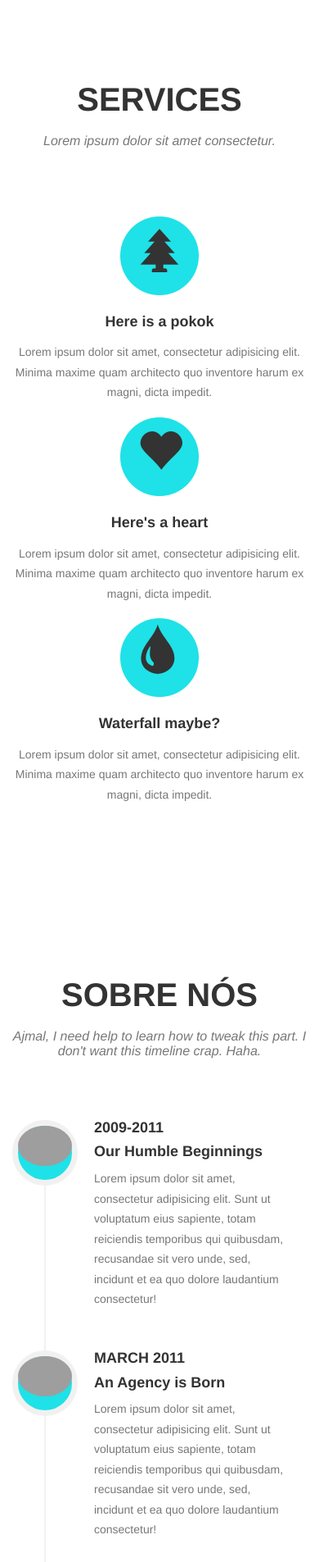
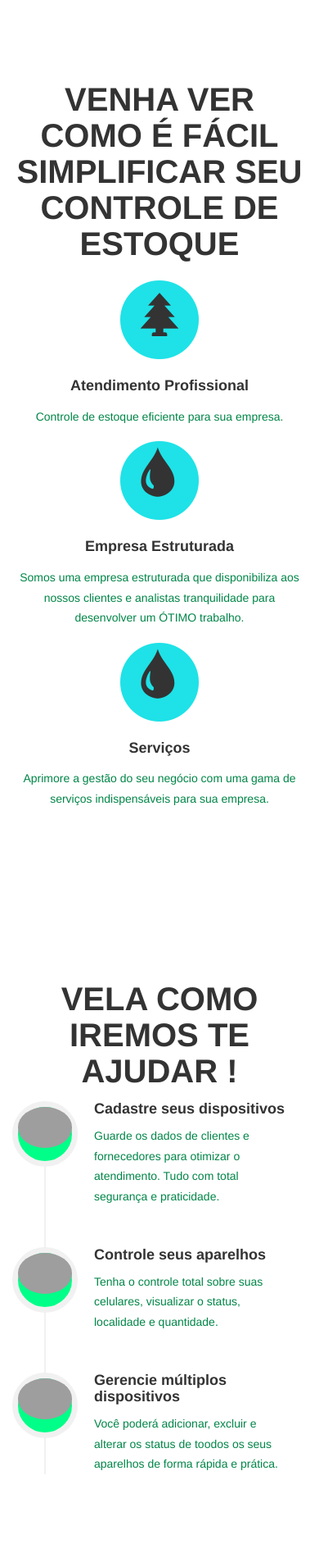
Before and after one commit to caiosalha23/TCC, a PHP site: page /Tela_inicial.html in a window 390 px wide. Shown: the part 151-2056 px from the top of the page at 82% size. Run offline with PHP 8.4, Linux system fonts and the light colour scheme; some libraries are stand-ins or nearby versions; grey boxes are pictures that could not be loaded.

```diff
--- a/Tela_inicial.html
+++ b/Tela_inicial.html
@@ -39,8 +39,7 @@
                     <li class="">
                         <a class="page-scroll" href="#about">SOBRE NÓS</a>
                     </li>
-                    <li class="">
-                        <a class="page-scroll" href="#team">EQUIPE</a>
+
                     </li>
                     <li class="">
                         <a class="page-scroll" href="#contact">CONTATO</a>
@@ -68,8 +67,7 @@
         <div class="container">
             <div class="row">
                 <div class="col-lg-12 text-center">
-                    <h2 class="section-heading">Services</h2>
-                    <h3 class="section-subheading text-muted">Lorem ipsum dolor sit amet consectetur.</h3>
+                    <h2 class="section-heading">Venha ver como é fácil simplificar seu controle de estoque</h2>
                 </div>
             </div>
             <div class="row text-center">
@@ -78,24 +76,24 @@
                         <i class="fa fa-circle fa-stack-2x text-primary"></i>
                         <i class="glyphicon glyphicon-tree-conifer"></i>
                     </span>
-                    <h4 class="service-heading">Here is a pokok</h4>
-                    <p class="text-muted">Lorem ipsum dolor sit amet, consectetur adipisicing elit. Minima maxime quam architecto quo inventore harum ex magni, dicta impedit.</p>
-                </div>
-                <div class="col-md-4">
-                    <span class="fa-stack fa-4x">
-                        <i class="fa fa-circle fa-stack-2x text-primary"></i>
-                        <i class="glyphicon glyphicon-heart"></i>
-                    </span>
-                    <h4 class="service-heading">Here's a heart</h4>
-                    <p class="text-muted">Lorem ipsum dolor sit amet, consectetur adipisicing elit. Minima maxime quam architecto quo inventore harum ex magni, dicta impedit.</p>
+                    <h4 class="service-heading">Atendimento Profissional</h4>
+                    <p class="text-muted">Controle de estoque eficiente para sua empresa.</p>
                 </div>
                 <div class="col-md-4">
                     <span class="fa-stack fa-4x">
                         <i class="fa fa-circle fa-stack-2x text-primary"></i>
                         <i class="glyphicon glyphicon-tint"></i>
                     </span>
-                    <h4 class="service-heading">Waterfall maybe?</h4>
-                    <p class="text-muted">Lorem ipsum dolor sit amet, consectetur adipisicing elit. Minima maxime quam architecto quo inventore harum ex magni, dicta impedit.</p>
+                    <h4 class="service-heading">Empresa Estruturada</h4>
+                    <p class="text-muted">Somos uma empresa estruturada que disponibiliza aos nossos clientes e analistas tranquilidade para desenvolver um ÓTIMO trabalho.</p>
+                </div>
+                <div class="col-md-4">
+                    <span class="fa-stack fa-4x">
+                        <i class="fa fa-circle fa-stack-2x text-primary"></i>
+                        <i class="glyphicon glyphicon-tint"></i>
+                    </span>
+                    <h4 class="service-heading">Serviços</h4>
+                    <p class="text-muted">Aprimore a gestão do seu negócio com uma gama de serviços indispensáveis para sua empresa.</p>
                 </div>
             </div>
         </div>
@@ -107,9 +105,8 @@
         <div class="container">
             <div class="row">
                 <div class="col-lg-12 text-center">
-                    <h2 class="section-heading">SOBRE NÓS</h2>
-                    <h3 class="section-subheading text-muted">Ajmal, I need help to learn how to tweak this part. I don't want this timeline crap. Haha.</h3>
-                </div>
+                    <h2 class="section-heading">Vela como iremos te ajudar !</h2>
+                        </div>
             </div>
             <div class="row">
                 <div class="col-lg-12">
@@ -120,11 +117,10 @@
                             </div>
                             <div class="timeline-panel">
                                 <div class="timeline-heading">
-                                    <h4>2009-2011</h4>
-                                    <h4 class="subheading">Our Humble Beginnings</h4>
+                                     <h4 class="subheading">Cadastre seus dispositivos</h4>
                                 </div>
                                 <div class="timeline-body">
-                                    <p class="text-muted">Lorem ipsum dolor sit amet, consectetur adipisicing elit. Sunt ut voluptatum eius sapiente, totam reiciendis temporibus qui quibusdam, recusandae sit vero unde, sed, incidunt et ea quo dolore laudantium consectetur!</p>
+                                    <p class="text-muted">Guarde os dados de clientes e fornecedores para otimizar o atendimento. Tudo com total segurança e praticidade.</p>
                                 </div>
                             </div>
                         </li>
@@ -134,11 +130,11 @@
                             </div>
                             <div class="timeline-panel">
                                 <div class="timeline-heading">
-                                    <h4>March 2011</h4>
-                                    <h4 class="subheading">An Agency is Born</h4>
+
+                                    <h4 class="subheading">Controle seus aparelhos</h4>
                                 </div>
                                 <div class="timeline-body">
-                                    <p class="text-muted">Lorem ipsum dolor sit amet, consectetur adipisicing elit. Sunt ut voluptatum eius sapiente, totam reiciendis temporibus qui quibusdam, recusandae sit vero unde, sed, incidunt et ea quo dolore laudantium consectetur!</p>
+                                    <p class="text-muted">Tenha o controle total sobre suas celulares, visualizar o status, localidade e quantidade.</p>
                                 </div>
                             </div>
                         </li>
@@ -148,104 +144,21 @@
                             </div>
                             <div class="timeline-panel">
                                 <div class="timeline-heading">
-                                    <h4>December 2012</h4>
-                                    <h4 class="subheading">Transition to Full Service</h4>
+
+                                    <h4 class="subheading">Gerencie múltiplos dispositivos</h4>
                                 </div>
                                 <div class="timeline-body">
-                                    <p class="text-muted">Lorem ipsum dolor sit amet, consectetur adipisicing elit. Sunt ut voluptatum eius sapiente, totam reiciendis temporibus qui quibusdam, recusandae sit vero unde, sed, incidunt et ea quo dolore laudantium consectetur!</p>
+                                    <p class="text-muted">Você poderá adicionar, excluir e alterar os status de toodos os seus aparelhos de forma rápida e prática.</p>
                                 </div>
                             </div>
                         </li>
-                        <li class="timeline-inverted">
-                            <div class="timeline-image">
-                                <img class="img-circle img-responsive" src="img/about/4.jpg" alt="">
-                            </div>
-                            <div class="timeline-panel">
-                                <div class="timeline-heading">
-                                    <h4>July 2014</h4>
-                                    <h4 class="subheading">Phase Two Expansion</h4>
-                                </div>
-                                <div class="timeline-body">
-                                    <p class="text-muted">Lorem ipsum dolor sit amet, consectetur adipisicing elit. Sunt ut voluptatum eius sapiente, totam reiciendis temporibus qui quibusdam, recusandae sit vero unde, sed, incidunt et ea quo dolore laudantium consectetur!</p>
-                                </div>
-                            </div>
-                        </li>
-                        <li class="timeline-inverted">
-                            <div class="timeline-image">
-                                <h4>Be Part
-                                    <br>Of Our
-                                    <br>Story!</h4>
-                            </div>
-                        </li>
+
                     </ul>
                 </div>
             </div>
         </div>
     </section>
 
-    <!-- Team Section -->
-    <section id="team" class="bg-light-gray">
-        <div class="container">
-            <div class="row">
-                <div class="col-lg-12 text-center">
-                    <h2 class="section-heading">NOSSA EQUIPE</h2>
-                    <h3 class="section-subheading text-muted">Lorem ipsum dolor sit amet consectetur.</h3>
-                </div>
-            </div>
-            <div class="row">
-                <div class="col-sm-4">
-                    <div class="team-member">
-                        <img src="http://www.mycatspace.com/wp-content/uploads/2013/08/adopting-a-cat.jpg" class="img-responsive img-circle" alt="">
-                        <h4>Kay Garland</h4>
-                        <p class="text-muted">Lead Designer</p>
-                        <ul class="list-inline social-buttons">
-                            <li><a href="#"><i class="fa fa-twitter"></i></a>
-                            </li>
-                            <li><a href="#"><i class="fa fa-facebook"></i></a>
-                            </li>
-                            <li><a href="#"><i class="fa fa-linkedin"></i></a>
-                            </li>
-                        </ul>
-                    </div>
-                </div>
-                <div class="col-sm-4">
-                    <div class="team-member">
-                        <img src="http://www.mycatspace.com/wp-content/uploads/2013/08/adopting-a-cat.jpg" class="img-responsive img-circle" alt="">
-                        <h4>Larry Parker</h4>
-                        <p class="text-muted">Lead Marketer</p>
-                        <ul class="list-inline social-buttons">
-                            <li><a href="#"><i class="fa fa-twitter"></i></a>
-                            </li>
-                            <li><a href="#"><i class="fa fa-facebook"></i></a>
-                            </li>
-                            <li><a href="#"><i class="fa fa-linkedin"></i></a>
-                            </li>
-                        </ul>
-                    </div>
-                </div>
-                <div class="col-sm-4">
-                    <div class="team-member">
-                        <img src="http://www.mycatspace.com/wp-content/uploads/2013/08/adopting-a-cat.jpg" class="img-responsive img-circle" alt="">
-                        <h4>Diana Pertersen</h4>
-                        <p class="text-muted">Lead Developer</p>
-                        <ul class="list-inline social-buttons">
-                            <li><a href="#"><i class="fa fa-twitter"></i></a>
-                            </li>
-                            <li><a href="#"><i class="fa fa-facebook"></i></a>
-                            </li>
-                            <li><a href="#"><i class="fa fa-linkedin"></i></a>
-                            </li>
-                        </ul>
-                    </div>
-                </div>
-            </div>
-            <div class="row">
-                <div class="col-lg-8 col-lg-offset-2 text-center">
-                    <p class="large text-muted">Lorem ipsum dolor sit amet, consectetur adipisicing elit. Aut eaque, laboriosam veritatis, quos non quis ad perspiciatis, totam corporis ea, alias ut unde.</p>
-                </div>
-            </div>
-        </div>
-    </section>
 
     <!-- Clients Aside -->
 
@@ -254,7 +167,7 @@
             <div class="row">
                 <div class="col-lg-12 text-center">
                     <h2 class="section-heading">CONTATO</h2>
-                    <h3 class="section-subheading text-muted">Lorem ipsum dolor sit amet consectetur.</h3>
+
                 </div>
             </div>
             <div class="row">
@@ -297,7 +210,7 @@
         <div class="container">
             <div class="row">
                 <div class="col-md-4">
-                    <span class="copyright">Copyright © Your Website 2014</span>
+                    <span class="copyright">Copyright © Your Website 2022</span>
                 </div>
                 <div class="col-md-4">
                     <ul class="list-inline social-buttons">
--- a/Tela_login.html
+++ b/Tela_login.html
@@ -11,6 +11,9 @@
 <!--
  Botão cadastre-se (a decidir com o grupo)
 -->
+<div >
+    <a class="navbar-brand page-scroll" href="Tela_inicial.html">CONTROLE DE ESTOQUE</a>
+</div>
 
     <div class="main-login">
     <div class="left-login">
@@ -27,7 +30,7 @@
                         <label for="senha">Senha</label>
                         <input type="password" name="senha" placeholder="Senha">
                     </div>
-                    <button class="btn-login">Entrar</button>
+                    <a class="entrar" href="Tela_Cliente.html">Entrar</a>
                 </div>
             </div>
        </div>
--- a/css/style_tela_inicial.css
+++ b/css/style_tela_inicial.css
@@ -10,7 +10,7 @@ body {
 }
 
 .text-muted {
-    color: #777;
+    color: #018547;
 }
 
 .text-primary {
@@ -493,7 +493,7 @@ section h3.section-subheading {
     border-radius: 100%;
     text-align: center;
     color: #fff;
-    background-color: #1ee2e7;
+    background-color: #00ff88;
 }
 
 .timeline>li .timeline-image h4 {
```
Also changed, not shown: other parts of css/style_tela_inicial.css (+20 -20 lines), Tela_Cliente.html (added, +41 -0 lines), css/style_tela_cliente.css (added, +52 -0 lines), css/style_tela_login.css (+20 -16 lines).
